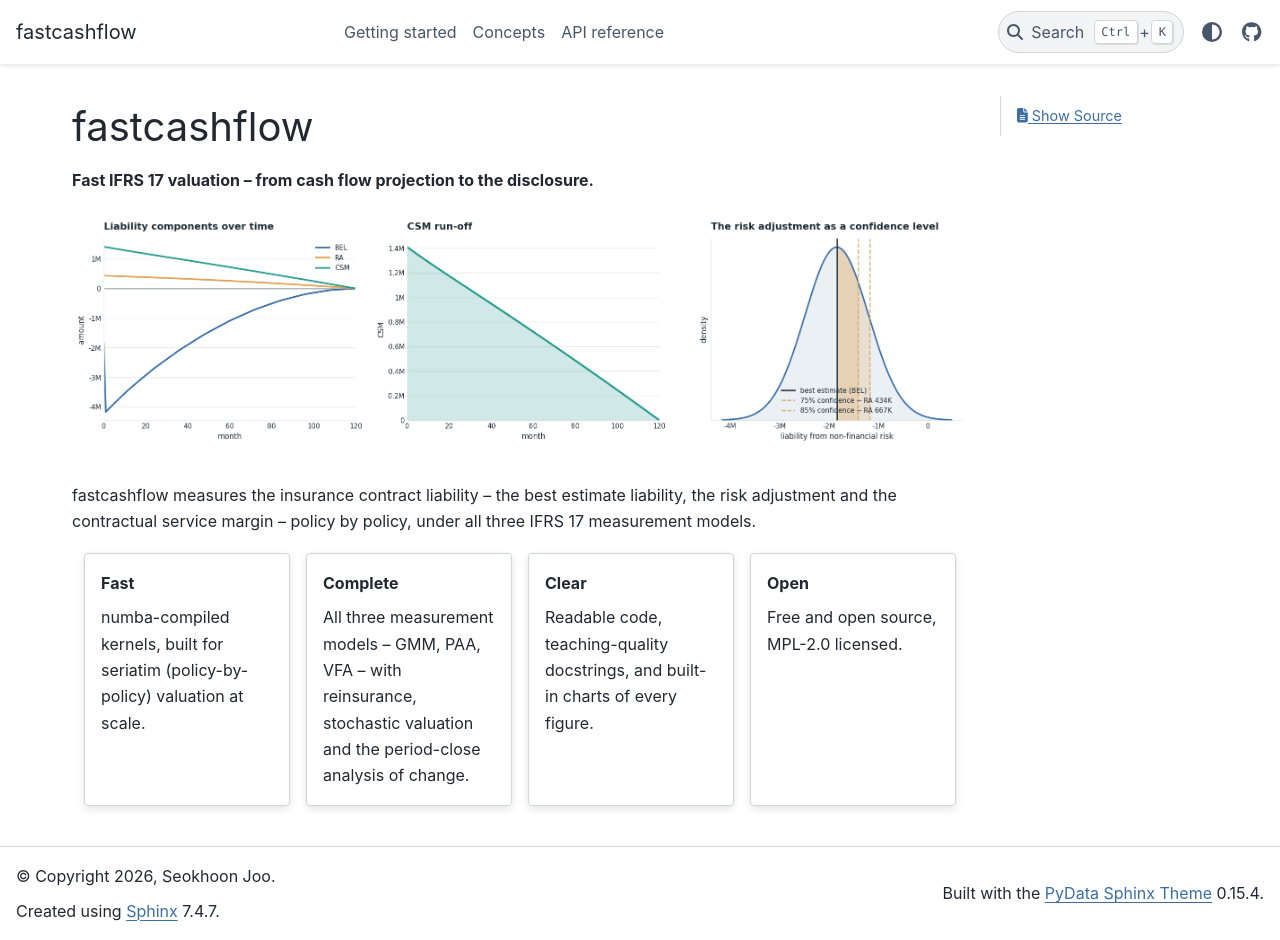
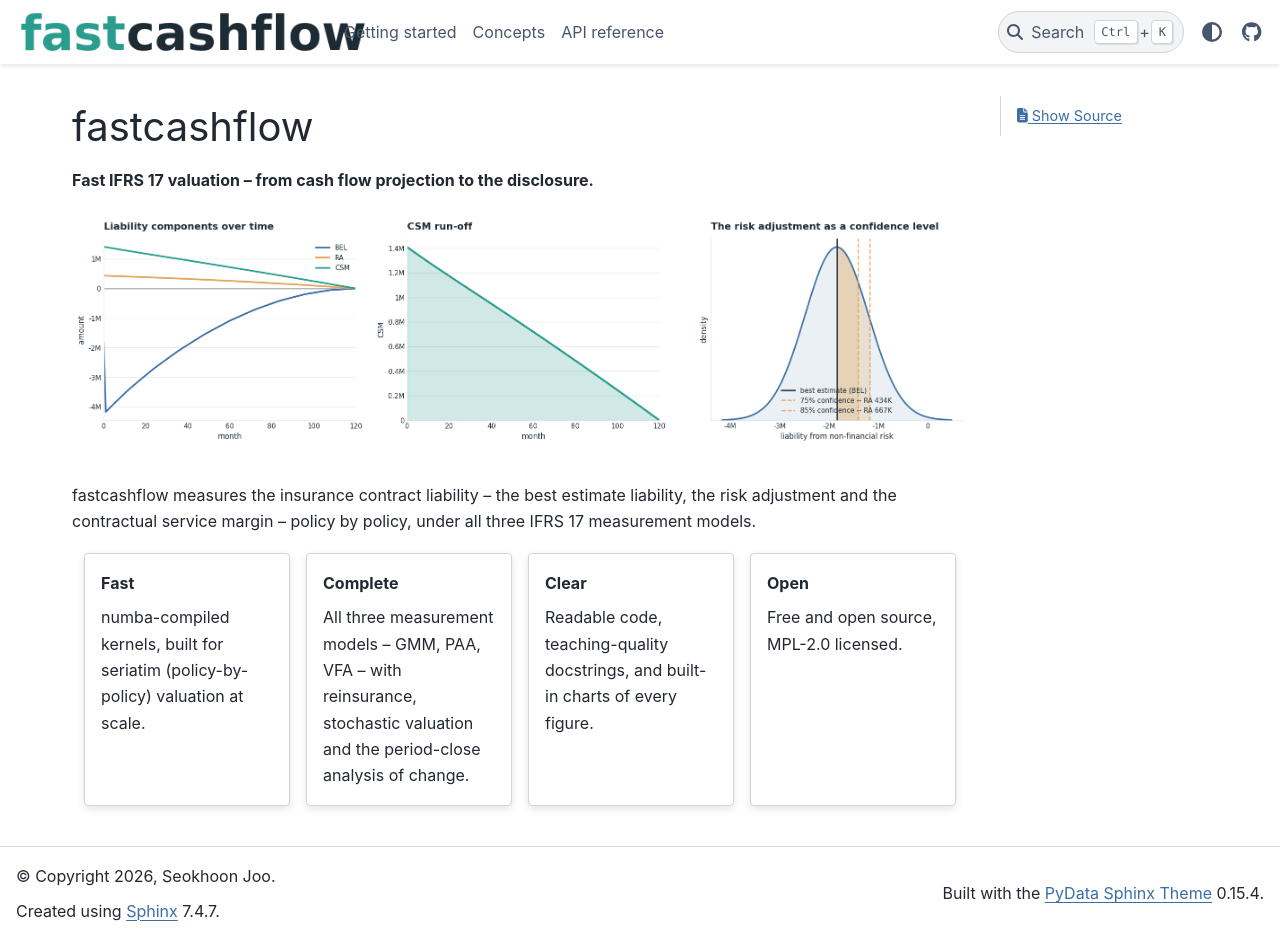
Before and after one commit to seokhoonj/fastcashflow, a Sphinx documentation site: the page built from docs/index.md, in a window 1280 px wide and 940 px high. Built offline with Sphinx 7.4.7 and the PyData theme 0.15.4, drawn with Linux system fonts in a browser that asks for light colours.

Commit message:
Show a wordmark logo in the documentation navigation bar
The top navigation shows a two-tone fastcashflow wordmark, with light and
dark variants, in place of the project-name text -- so the name is not
repeated between the navigation bar and the landing-page heading.

```diff
--- a/docs/conf.py
+++ b/docs/conf.py
@@ -42,6 +42,11 @@
 html_theme_options = {
     "show_prev_next": False,
     "navbar_align": "content",
+    "logo": {
+        "image_light": "_static/logo-light.png",
+        "image_dark": "_static/logo-dark.png",
+        "alt_text": "fastcashflow",
+    },
     "icon_links": [
         {
             "name": "GitHub",
```
Also changed, not shown: docs/_static/logo-dark.png (added), docs/_static/logo-light.png (added).
